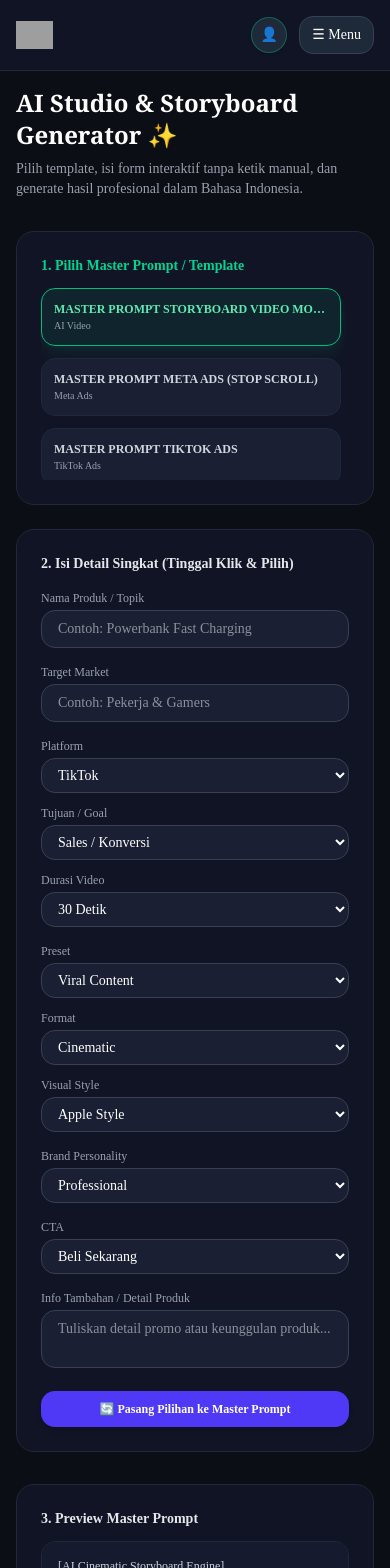
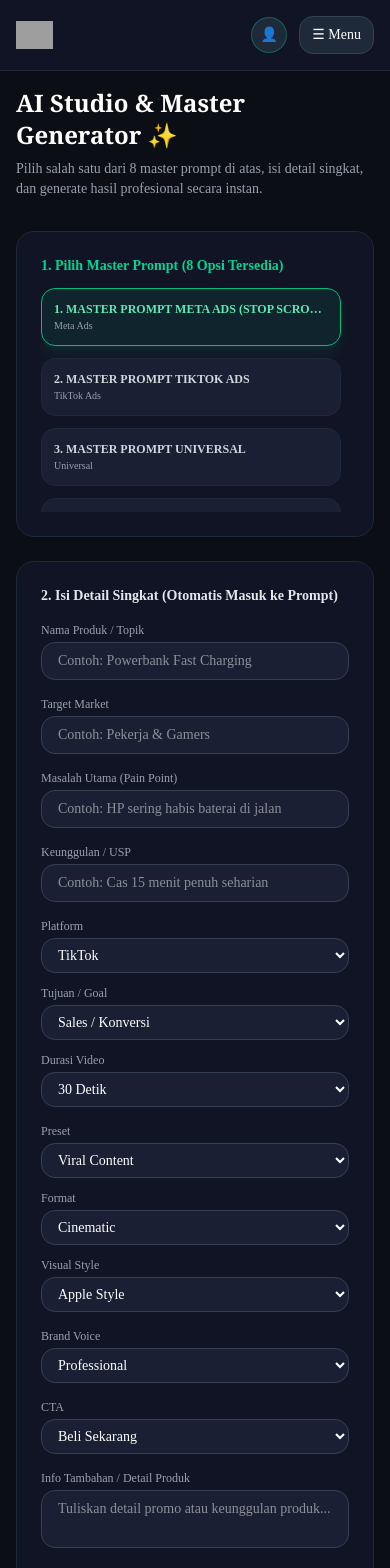
Before and after one commit to kohojiek99-ctrl/workshet-studio, a Next.js app: page /generate in a window 390 px wide. Shown: the top 1568 px of the page. Built offline with nearby package versions, Linux system fonts and the light colour scheme; no server answers; grey boxes are pictures that could not be loaded.

Commit message:
feat: integrasikan semua 8 master prompt dengan form interaktif otomatis

```diff
--- a/app/generate/page.tsx
+++ b/app/generate/page.tsx
@@ -3,15 +3,17 @@
 import { useState, useEffect } from "react";
 
 export default function GeneratePage() {
-  const [selectedTemplate, setSelectedTemplate] = useState<string>("master-8");
+  const [selectedTemplate, setSelectedTemplate] = useState<string>("master-1");
   const [promptInput, setPromptInput] = useState("");
   const [aiOutput, setAiOutput] = useState("");
   const [loading, setLoading] = useState(false);
   const [savedPrompts, setSavedPrompts] = useState<any[]>([]);
 
-  // State Form Interaktif untuk Storyboard / Master Prompt
+  // State Form Interaktif untuk Semua Master Prompt
   const [productName, setProductName] = useState("");
   const [targetMarket, setTargetMarket] = useState("");
+  const [painPoint, setPainPoint] = useState("");
+  const [usp, setUsp] = useState("");
   const [platform, setPlatform] = useState("TikTok");
   const [goal, setGoal] = useState("Sales / Konversi");
   const [duration, setDuration] = useState("30 Detik");
@@ -22,14 +24,100 @@ export default function GeneratePage() {
   const [cta, setCta] = useState("Beli Sekarang");
   const [additionalInfo, setAdditionalInfo] = useState("");
 
+  // Daftar 8 Master Prompt Lengkap
   const defaultTemplates = [
     {
+      id: "master-1",
+      title: "1. MASTER PROMPT META ADS (STOP SCROLL)",
+      category: "Meta Ads",
+      content: `Anda adalah Meta Ads Creative Director, Senior Copywriter, dan Performance Marketing Expert dengan pengalaman lebih dari 20 tahun.
+# TUGAS
+Buatkan iklan Facebook & Instagram Ads yang memiliki Hook Stop Scroll, membangun rasa penasaran, menyentuh pain point audiens, menawarkan solusi yang kuat, dan menghasilkan Call To Action yang mendorong konversi.
+# INFORMASI PRODUK
+Nama Produk: [JUDUL PRODUK]
+Target Market: [TARGET]
+Masalah Utama: [PAIN POINT]
+Keunggulan / USP: [USP]
+Tujuan: [TUJUAN]
+Brand Voice: [VOICE]
+CTA: [CTA]`
+    },
+    {
+      id: "master-2",
+      title: "2. MASTER PROMPT TIKTOK ADS",
+      category: "TikTok Ads",
+      content: `Anda adalah TikTok Ads Strategist & Viral Content Creator. Buatkan konsep TikTok Ads 3 detik pertama hook yang memukau, script video, dan CTA tinggi dalam Bahasa Indonesia.
+# INFORMASI PRODUK
+Nama Produk: [JUDUL PRODUK]
+Target Market: [TARGET]
+Keunggulan: [USP]
+Platform: [PLATFORM]
+Durasi: [DURASI]
+CTA: [CTA]`
+    },
+    {
+      id: "master-3",
+      title: "3. MASTER PROMPT UNIVERSAL",
+      category: "Universal",
+      content: `Anda adalah AI Business Consultant & Marketing Strategist kelas dunia. Berikan analisis mendalam, strategi konten, copywriting, dan format siap pakai dalam Bahasa Indonesia.
+# INFORMASI PRODUK
+Topik/Tujuan: [JUDUL PRODUK]
+Target Market: [TARGET]
+Tujuan: [TUJUAN]
+Info Tambahan: [INFO]`
+    },
+    {
+      id: "master-4",
+      title: "4. MASTER PROMPT CAROUSEL INSTAGRAM",
+      category: "Instagram",
+      content: `Anda adalah Instagram Growth Expert & Content Designer. Buatkan teks carousel Instagram edukatif atau promosi dari slide 1 sampai slide terakhir yang memiliki tingkat save & share tinggi.
+# INFORMASI
+Topik: [JUDUL PRODUK]
+Target Market: [TARGET]
+Tujuan: [TUJUAN]
+Brand Voice: [VOICE]`
+    },
+    {
+      id: "master-5",
+      title: "5. MASTER PROMPT PROMOSI MEDIA SOSIAL",
+      category: "Social Media",
+      content: `Anda adalah Social Media Manager profesional. Buatkan caption postingan media sosial yang engaging, interaktif, dan dilengkapi hashtag tertarget untuk meningkatkan jangkauan organik.
+# INFORMASI
+Produk/Topik: [JUDUL PRODUK]
+Target Market: [TARGET]
+Platform: [PLATFORM]
+CTA: [CTA]`
+    },
+    {
+      id: "master-6",
+      title: "6. MASTER PROMPT PRODUK FISIK UMKM",
+      category: "UMKM",
+      content: `Anda adalah UMKM Branding Consultant. Buatkan narasi penjualan produk fisik lokal yang menonjolkan keaslian, kualitas, dan solusi praktis bagi konsumen sehari-hari.
+# INFORMASI
+Nama Produk: [JUDUL PRODUK]
+Target Market: [TARGET]
+Keunggulan Utama: [USP]
+Harga/Promo: [INFO]`
+    },
+    {
+      id: "master-7",
+      title: "7. MASTER PROMPT COPYWRITING PENJUALAN",
+      category: "Copywriting",
+      content: `Anda adalah Direct Response Copywriter legendaris. Buatkan sales letter atau naskah penawaran menggunakan formula AIDA (Attention, Interest, Desire, Action) yang mematikan.
+# INFORMASI
+Produk: [JUDUL PRODUK]
+Target Market: [TARGET]
+Pain Point: [PAIN POINT]
+Tujuan: [TUJUAN]
+CTA: [CTA]`
+    },
+    {
       id: "master-8",
-      title: "MASTER PROMPT STORYBOARD VIDEO MODE™",
+      title: "8. MASTER PROMPT STORYBOARD VIDEO MODE™",
       category: "AI Video",
       content: `[AI Cinematic Storyboard Engine]
 PROJECT INFORMATION:
-- Topik/Produk: [PRODUK]
+- Topik/Produk: [JUDUL PRODUK]
 - Target Audience: [TARGET]
 - Tujuan: [TUJUAN]
 - Platform: [PLATFORM]
@@ -43,59 +131,12 @@ BRAND PERSONALITY: [VOICE]
 CTA: [CTA]
 
 # ROLE & TUGAS
-Anda adalah AI Creative Director profesional. Ubah informasi di atas menjadi storyboard video premium berbahasa Indonesia yang siap diproduksi dengan standar agensi kreatif kelas dunia.
-# OUTPUT
-1. Creative Brief (Big Idea, Objective, Core Message, Target Emotion, Insight, Hook, Visual Direction)
-2. Story Structure (Hook -> Problem -> Solution -> Transformation -> CTA)
-3. Storyboard Lengkap per Scene (Nomor, Objective, VO, Dialog, Screen Text, Visual, Camera Angle, Movement, Lens, Lighting, Composition, Expression, Transition, SFX, Music)
-4. AI Video Prompt (Prompt ultra-detail untuk Google Veo, Kling AI, Runway, Luma, Pika, Hailuo)
-5. Editing Direction (Pace, cut, subtitle, B-roll, color grading)
-6. CTA Ending yang kuat sesuai tujuan.`
-    },
-    {
-      id: "master-1",
-      title: "MASTER PROMPT META ADS (STOP SCROLL)",
-      category: "Meta Ads",
-      content: `Anda adalah Meta Ads Creative Director, Senior Copywriter, dan Performance Marketing Expert. Buatkan iklan Facebook & Instagram Ads dengan Hook Stop Scroll yang kuat, menyentuh pain point, dan menghasilkan konversi tinggi dalam Bahasa Indonesia.
-Informasi:
-- Nama Produk: [PRODUK]
-- Target Market: [TARGET]
-- Masalah Utama: [PAIN POINT]
-- Keunggulan / USP: [USP]
-- Tujuan: [TUJUAN]`
-    },
-    {
-      id: "master-2",
-      title: "MASTER PROMPT TIKTOK ADS",
-      category: "TikTok Ads",
-      content: `Anda adalah TikTok Ads Strategist & Viral Content Creator. Buatkan konsep TikTok Ads 3 detik pertama hook yang memukau, script video, dan CTA tinggi dalam Bahasa Indonesia.
-Informasi:
-- Nama Produk: [PRODUK]
-- Target Market: [TARGET]
-- Keunggulan: [USP]`
-    },
-    {
-      id: "master-3",
-      title: "MASTER PROMPT UNIVERSAL",
-      category: "Universal",
-      content: `Anda adalah AI Business Consultant & Marketing Strategist kelas dunia. Berikan analisis mendalam, strategi konten, copywriting, dan format siap pakai dalam Bahasa Indonesia.
-Informasi:
-- Topik/Tujuan: [PRODUK]
-- Target Market: [TARGET]`
+Anda adalah AI Creative Director profesional. Ubah informasi di atas menjadi storyboard video premium berbahasa Indonesia yang siap diproduksi dengan standar agensi kreatif kelas dunia.`
     }
   ];
 
   useEffect(() => {
     try {
-      const local = localStorage.getItem("promptItems");
-      if (local) {
-        const parsed = JSON.parse(local);
-        if (Array.isArray(parsed) && parsed.length > 0) {
-          setSavedPrompts(parsed);
-          setPromptInput(parsed[0].content);
-          return;
-        }
-      }
       setSavedPrompts(defaultTemplates);
       setPromptInput(defaultTemplates[0].content);
     } catch (e) {
@@ -105,44 +146,87 @@ Informasi:
 
   const handleSelectTemplate = (item: any) => {
     setSelectedTemplate(item.id);
-    setPromptInput(item.content);
+    updatePromptText(item.id, productName, targetMarket, painPoint, usp, platform, goal, duration, contentPreset, videoFormat, visualStyle, brandVoice, cta, additionalInfo);
   };
 
-  const handleApplyInteractiveForm = () => {
+  const updatePromptText = (
+    templateId: string,
+    prod: string,
+    target: string,
+    pain: string,
+    u: string,
+    plat: string,
+    g: string,
+    dur: string,
+    pres: string,
+    form: string,
+    style: string,
+    voice: string,
+    buttonCta: string,
+    info: string
+  ) => {
+    const pName = prod || "Contoh Produk / Topik";
+    const tMarket = target || "Target Luas";
+    const pPoint = pain || "Masalah Konsumen";
+    const uSp = u || "Keunggulan Utama";
+
     let result = "";
-    if (selectedTemplate === "master-8" || selectedTemplate.includes("storyboard") || selectedTemplate.includes("STORYBOARD")) {
+
+    if (templateId === "master-1") {
+      result = `Anda adalah Meta Ads Creative Director, Senior Copywriter, dan Performance Marketing Expert dengan pengalaman lebih dari 20 tahun.
+# TUGAS
+Buatkan iklan Facebook & Instagram Ads yang memiliki Hook Stop Scroll, membangun rasa penasaran, menyentuh pain point audiens, menawarkan solusi yang kuat, dan menghasilkan Call To Action yang mendorong konversi.
+# INFORMASI PRODUK
+Nama Produk: ${pName}
+Target Market: ${tMarket}
+Masalah Utama: ${pPoint}
+Keunggulan / USP: ${uSp}
+Tujuan: ${g}
+Brand Voice: ${voice}
+CTA: ${buttonCta}`;
+    } else if (templateId === "master-2") {
+      result = `Anda adalah TikTok Ads Strategist & Viral Content Creator. Buatkan konsep TikTok Ads 3 detik pertama hook yang memukau, script video, dan CTA tinggi dalam Bahasa Indonesia.
+# INFORMASI PRODUK
+Nama Produk: ${pName}
+Target Market: ${tMarket}
+Keunggulan: ${uSp}
+Platform: ${plat}
+Durasi: ${dur}
+CTA: ${buttonCta}`;
+    } else if (templateId === "master-8") {
       result = `[AI Cinematic Storyboard Engine]
 PROJECT INFORMATION:
-- Topik/Produk: ${productName || "Produk Pilihan"}
-- Target Audience: ${targetMarket || "Audiens Umum"}
-- Tujuan: ${goal}
-- Platform: ${platform}
-- Durasi Video: ${duration}
-- Informasi Tambahan: ${additionalInfo || "-"}
+- Topik/Produk: ${pName}
+- Target Audience: ${tMarket}
+- Tujuan: ${g}
+- Platform: ${plat}
+- Durasi Video: ${dur}
+- Informasi Tambahan: ${info || "-"}
 
-CONTENT PRESET: ${contentPreset}
-VIDEO FORMAT: ${videoFormat}
-VISUAL STYLE: ${visualStyle}
-BRAND PERSONALITY: ${brandVoice}
-CTA: ${cta}
+CONTENT PRESET: ${pres}
+VIDEO FORMAT: ${form}
+VISUAL STYLE: ${style}
+BRAND PERSONALITY: ${voice}
+CTA: ${buttonCta}
 
 # ROLE & TUGAS
 Anda adalah AI Creative Director profesional. Ubah informasi di atas menjadi storyboard video premium berbahasa Indonesia yang siap diproduksi dengan standar agensi kreatif kelas dunia.
 # OUTPUT
 1. Creative Brief (Big Idea, Objective, Core Message, Target Emotion, Insight, Hook, Visual Direction)
 2. Story Structure (Hook -> Problem -> Solution -> Transformation -> CTA)
-3. Storyboard Lengkap per Scene (Nomor, Objective, VO, Dialog, Screen Text, Visual, Camera Angle, Movement, Lens, Lighting, Composition, Expression, Transition, SFX, Music)
-4. AI Video Prompt (Prompt ultra-detail untuk Google Veo, Kling AI, Runway, Luma, Pika, Hailuo)
-5. Editing Direction (Pace, cut, subtitle, B-roll, color grading)
-6. CTA Ending yang kuat sesuai tujuan.`;
+3. Storyboard Lengkap per Scene (Nomor, Objective, VO, Dialog, Screen Text, Visual, Angle, Movement, Lighting)
+4. AI Video Prompt (Prompt ultra-detail untuk Google Veo, Kling, Runway, Luma)
+5. Editing Direction & CTA Ending.`;
     } else {
-      result = `Anda adalah expert digital marketing profesional.
-Topik/Produk: ${productName || "Produk Utama"}
-Target Market: ${targetMarket || "Target Luas"}
-Platform: ${platform}
-Tujuan: ${goal}
-Brand Voice: ${brandVoice}
-Info Tambahan: ${additionalInfo || "-"}
+      // Untuk master 3, 4, 5, 6, 7
+      result = `Anda adalah expert digital marketing dan profesional content strategist.
+# INFORMASI PRODUK / KONTEN
+Topik / Nama Produk: ${pName}
+Target Market: ${tMarket}
+Platform: ${plat}
+Tujuan: ${g}
+Brand Voice: ${voice}
+Info Tambahan: ${info || "-"}
 
 Buatkan materi lengkap, terstruktur, profesional, dan siap pakai dalam Bahasa Indonesia sesuai standar industri kreatif tertinggi.`;
     }
@@ -150,12 +234,16 @@ Buatkan materi lengkap, terstruktur, profesional, dan siap pakai dalam Bahasa In
     setPromptInput(result);
   };
 
+  const handleApplyInteractiveForm = () => {
+    updatePromptText(selectedTemplate, productName, targetMarket, painPoint, usp, platform, goal, duration, contentPreset, videoFormat, visualStyle, brandVoice, cta, additionalInfo);
+  };
+
   const handleGenerateAI = async () => {
     setLoading(true);
     setAiOutput("Sedang memproses AI, mohon tunggu sebentar...");
     try {
       setTimeout(() => {
-        setAiOutput(`✨ [HASIL GENERATE AI - SIAP PAKAI]\n\n1. Creative Brief & Strategi:\nBig Idea berfokus pada keunggulan ${productName || 'produk'} untuk menarik perhatian ${targetMarket || 'audiens'} di platform ${platform}.\n\n2. Struktur Konten & Storyboard:\n- Hook (0-3s): Visual memukau dengan gaya ${visualStyle}.\n- Body: Penyampaian pesan secara ${contentPreset} menggunakan format ${videoFormat}.\n- Call to Action: ${cta}.\n\n3. AI Video Prompt (Ultra-Detail):\nCinematic commercial look, photorealistic, 8k resolution, professional lighting, smooth camera movement, color grading premium ala agensi dunia.`);
+        setAiOutput(`✨ [HASIL GENERATE AI - SIAP PAKAI]\n\n1. Analisis & Strategi Utama:\nStrategi konten disesuaikan untuk produk "${productName || 'Produk Pilihan'}" dengan target market "${targetMarket || 'Audiens'}".\n\n2. Eksekusi Konten / Copywriting:\n- Hook & Angle Utama berhasil dirancang untuk platform ${platform} dengan tujuan ${goal}.\n- Tone of Voice: ${brandVoice}.\n- Call to Action: ${cta}.\n\n3. Catatan Profesional:\nHasil disusun rapi dalam Bahasa Indonesia siap salin untuk kebutuhan marketing Anda.`);
         setLoading(false);
       }, 1500);
     } catch (err) {
@@ -168,21 +256,22 @@ Buatkan materi lengkap, terstruktur, profesional, dan siap pakai dalam Bahasa In
     <div className="p-4 sm:p-8 md:p-10 max-w-[1400px] mx-auto text-white">
       <div className="mb-8">
         <h1 className="text-2xl sm:text-3xl font-serif font-bold text-white mb-2">
-          AI Studio & Storyboard Generator ✨
+          AI Studio & Master Generator ✨
         </h1>
         <p className="text-gray-400 text-sm">
-          Pilih template, isi form interaktif tanpa ketik manual, dan generate hasil profesional dalam Bahasa Indonesia.
+          Pilih salah satu dari 8 master prompt di atas, isi detail singkat, dan generate hasil profesional secara instan.
         </p>
       </div>
 
       <div className="grid grid-cols-1 lg:grid-cols-12 gap-8">
 
-        {/* KOLOM KIRI: TEMPLATE & FORM INTERAKTIF */}
+        {/* KOLOM KIRI: 8 MASTER PROMPT & FORM INTERAKTIF */}
         <div className="lg:col-span-6 space-y-6">
 
+          {/* 8 Pilihan Master Prompt */}
           <div className="bg-[#111424] border border-gray-800 rounded-2xl p-6">
-            <h3 className="text-sm font-bold text-emerald-400 mb-3">1. Pilih Master Prompt / Template</h3>
-            <div className="grid grid-cols-1 sm:grid-cols-2 gap-3 max-h-48 overflow-y-auto pr-2">
+            <h3 className="text-sm font-bold text-emerald-400 mb-3">1. Pilih Master Prompt (8 Opsi Tersedia)</h3>
+            <div className="grid grid-cols-1 sm:grid-cols-2 gap-3 max-h-56 overflow-y-auto pr-2">
               {savedPrompts.map((item) => (
                 <button
                   key={item.id}
@@ -194,14 +283,15 @@ Buatkan materi lengkap, terstruktur, profesional, dan siap pakai dalam Bahasa In
                   }`}
                 >
                   <p className="font-bold truncate">{item.title}</p>
-                  <span className="text-[10px] text-gray-400">{item.category || "General"}</span>
+                  <span className="text-[10px] text-gray-400">{item.category}</span>
                 </button>
               ))}
             </div>
           </div>
 
+          {/* Form Interaktif Terhubung ke 8 Master Prompt */}
           <div className="bg-[#111424] border border-gray-800 rounded-2xl p-6 space-y-4">
-            <h3 className="text-sm font-bold text-gray-200">2. Isi Detail Singkat (Tinggal Klik & Pilih)</h3>
+            <h3 className="text-sm font-bold text-gray-200">2. Isi Detail Singkat (Otomatis Masuk ke Prompt)</h3>
 
             <div className="grid grid-cols-1 sm:grid-cols-2 gap-4">
               <div>
@@ -221,6 +311,29 @@ Buatkan materi lengkap, terstruktur, profesional, dan siap pakai dalam Bahasa In
                   value={targetMarket}
                   onChange={(e) => setTargetMarket(e.target.value)}
                   placeholder="Contoh: Pekerja & Gamers"
+                  className="w-full bg-[#1a1f33] border border-gray-700 rounded-xl px-4 py-2 text-sm text-white outline-none focus:border-emerald-500"
+                />
+              </div>
+            </div>
+
+            <div className="grid grid-cols-1 sm:grid-cols-2 gap-4">
+              <div>
+                <label className="block text-xs text-gray-400 mb-1">Masalah Utama (Pain Point)</label>
+                <input
+                  type="text"
+                  value={painPoint}
+                  onChange={(e) => setPainPoint(e.target.value)}
+                  placeholder="Contoh: HP sering habis baterai di jalan"
+                  className="w-full bg-[#1a1f33] border border-gray-700 rounded-xl px-4 py-2 text-sm text-white outline-none focus:border-emerald-500"
+                />
+              </div>
+              <div>
+                <label className="block text-xs text-gray-400 mb-1">Keunggulan / USP</label>
+                <input
+                  type="text"
+                  value={usp}
+                  onChange={(e) => setUsp(e.target.value)}
+                  placeholder="Contoh: Cas 15 menit penuh seharian"
                   className="w-full bg-[#1a1f33] border border-gray-700 rounded-xl px-4 py-2 text-sm text-white outline-none focus:border-emerald-500"
                 />
               </div>
@@ -321,7 +434,7 @@ Buatkan materi lengkap, terstruktur, profesional, dan siap pakai dalam Bahasa In
 
             <div className="grid grid-cols-1 sm:grid-cols-2 gap-4">
               <div>
-                <label className="block text-xs text-gray-400 mb-1">Brand Personality</label>
+                <label className="block text-xs text-gray-400 mb-1">Brand Voice</label>
                 <select
                   value={brandVoice}
                   onChange={(e) => setBrandVoice(e.target.value)}
@@ -364,7 +477,7 @@ Buatkan materi lengkap, terstruktur, profesional, dan siap pakai dalam Bahasa In
               onClick={handleApplyInteractiveForm}
               className="w-full py-2.5 rounded-xl font-bold text-xs bg-indigo-600 hover:bg-indigo-700 text-white transition-all shadow-md"
             >
-              🔄 Pasang Pilihan ke Master Prompt
+              🔄 Perbarui Prompt Otomatis
             </button>
           </div>
 
@@ -378,7 +491,7 @@ Buatkan materi lengkap, terstruktur, profesional, dan siap pakai dalam Bahasa In
             <textarea
               value={promptInput}
               onChange={(e) => setPromptInput(e.target.value)}
-              rows={8}
+              rows={10}
               className="w-full bg-[#161a2e] border border-gray-800 rounded-xl p-4 font-mono text-xs text-gray-300 outline-none focus:border-emerald-500 resize-none"
             />
 
@@ -393,7 +506,7 @@ Buatkan materi lengkap, terstruktur, profesional, dan siap pakai dalam Bahasa In
 
           <div className="bg-[#111424] border border-gray-800 rounded-2xl p-6">
             <h3 className="text-sm font-bold text-gray-200 mb-3">Hasil Output AI</h3>
-            <div className="bg-[#161a2e] border border-gray-800 rounded-xl p-4 font-mono text-xs text-gray-300 h-48 overflow-y-auto whitespace-pre-wrap">
+            <div className="bg-[#161a2e] border border-gray-800 rounded-xl p-4 font-mono text-xs text-gray-300 h-56 overflow-y-auto whitespace-pre-wrap">
               {aiOutput || "Hasil jawaban AI akan muncul di sini setelah kamu klik tombol 'Generate Sekarang'..."}
             </div>
           </div>
```
